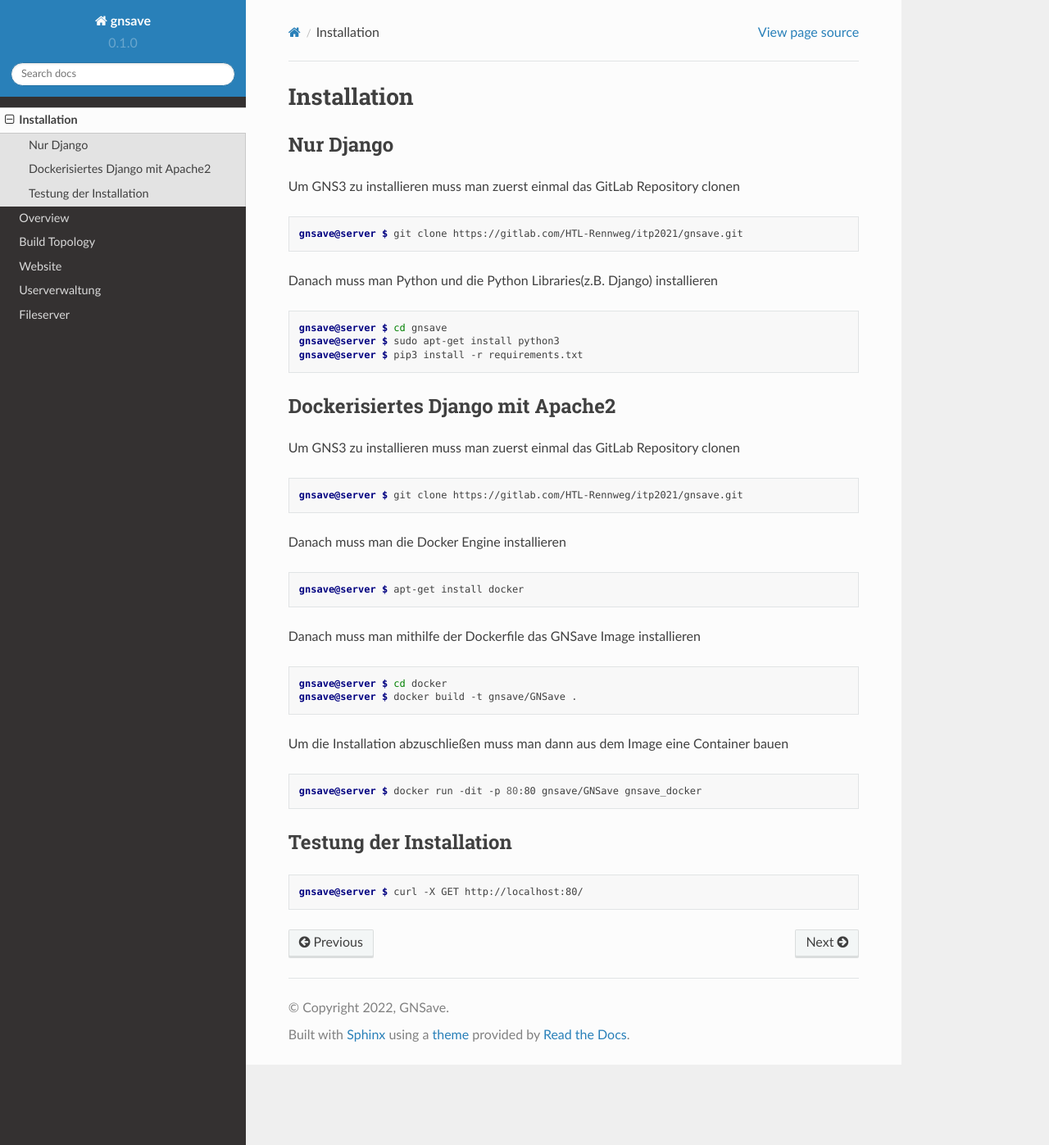
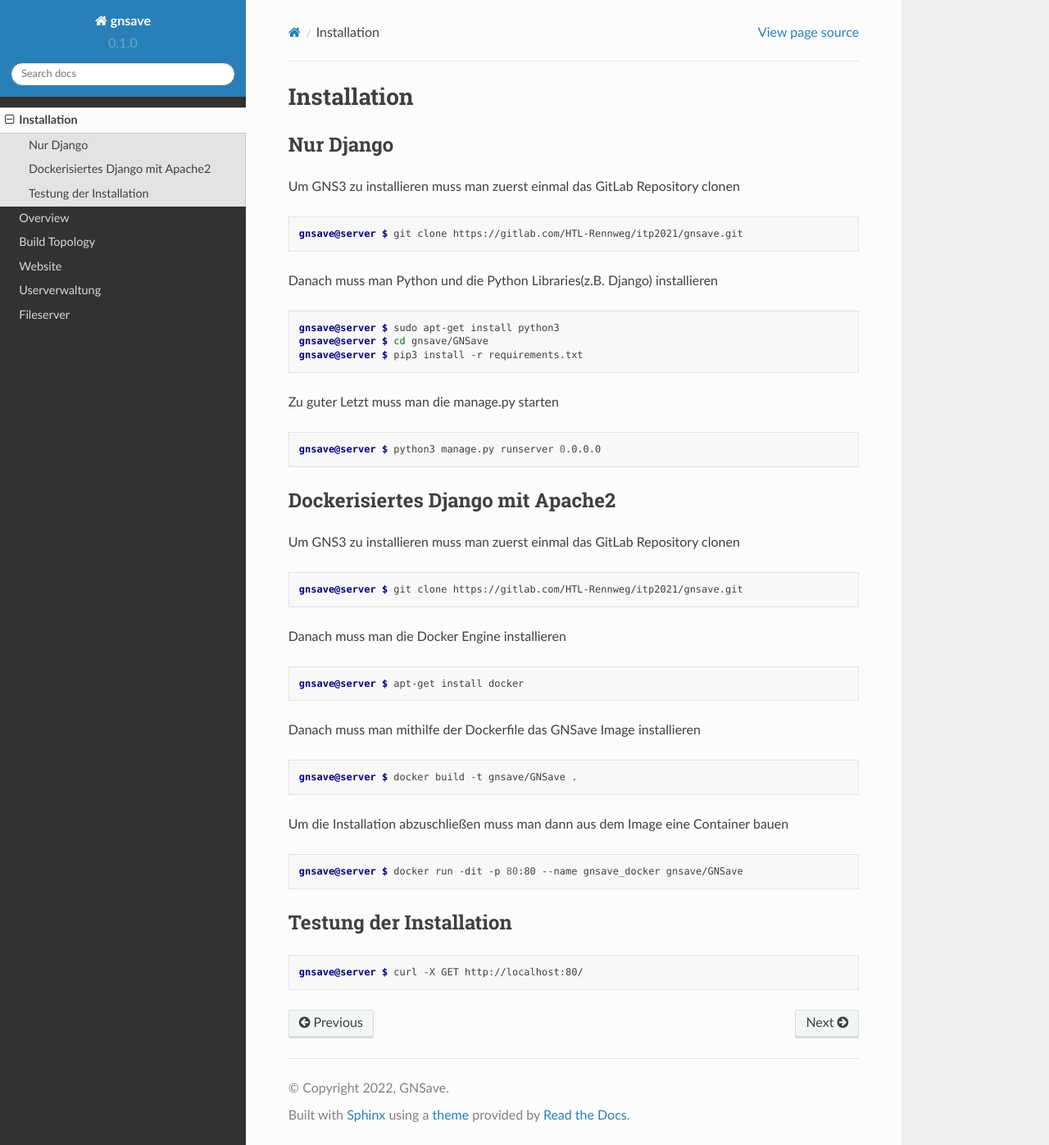
Before and after one commit to gnsave/GNSave, a Sphinx documentation site: the page built from docs/source/installation.rst, in a window 1280 px wide and 1397 px high. Shown: the whole window at 82% size. Built offline with Sphinx 7.4.7 and the Read the Docs theme 2.0.0, drawn with Linux system fonts in a browser that asks for light colours.

Commit message:
Docker Installation angepasst

```diff
--- a/docs/source/installation.rst
+++ b/docs/source/installation.rst
@@ -16,9 +16,15 @@ Danach muss man Python und die Python Libraries(z.B. Django) installieren
 
 .. code-block:: console
 
-   gnsave@server $ cd gnsave
    gnsave@server $ sudo apt-get install python3
+   gnsave@server $ cd gnsave/GNSave
    gnsave@server $ pip3 install -r requirements.txt
+
+Zu guter Letzt muss man die manage.py starten
+
+.. code-block:: console
+
+   gnsave@server $ python3 manage.py runserver 0.0.0.0
 
 Dockerisiertes Django mit Apache2
 ----------------
@@ -39,14 +45,13 @@ Danach muss man mithilfe der Dockerfile das GNSave Image installieren
 
 .. code-block:: console
 
-   gnsave@server $ cd docker
    gnsave@server $ docker build -t gnsave/GNSave .
 
 Um die Installation abzuschließen muss man dann aus dem Image eine Container bauen
 
 .. code-block:: console
 
-   gnsave@server $ docker run -dit -p 80:80 gnsave/GNSave gnsave_docker
+   gnsave@server $ docker run -dit -p 80:80 --name gnsave_docker gnsave/GNSave
 
 
 Testung der Installation
```
